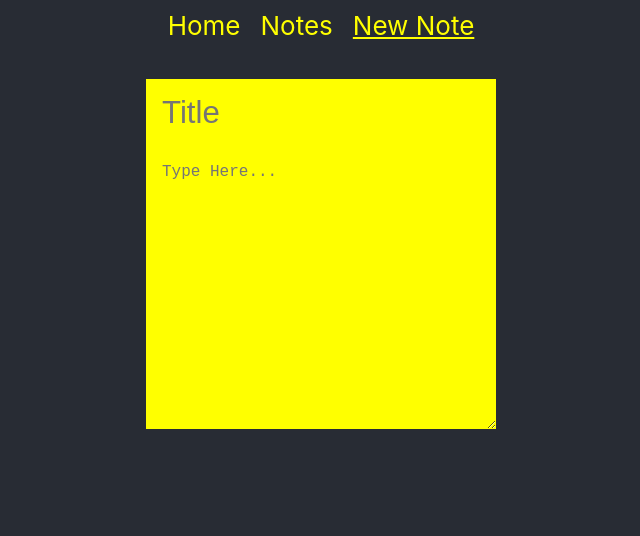
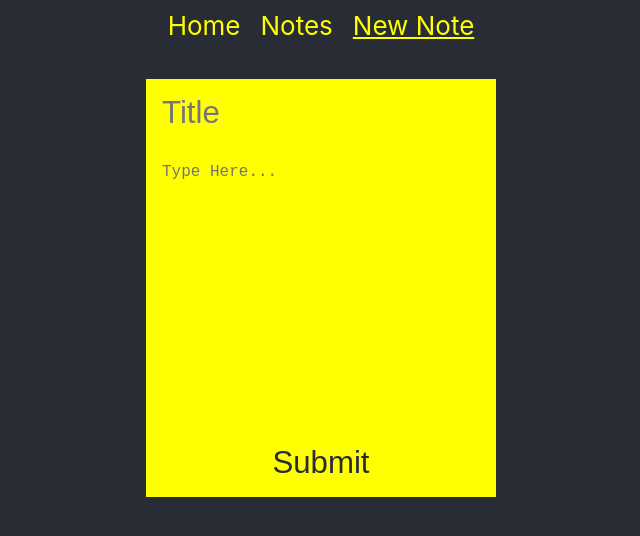
Before and after one commit to bklarer/note-taker-app, a React (Create React App) app: page /new in a window 1280 px wide. Shown: the top 536 px of the page, without its empty margins (319-959 px from the left). Built offline with nearby package versions, Linux system fonts and the light colour scheme; data requests are answered from the project's data file.

Commit message:
Adjust Styleing

```diff
--- a/src/App.css
+++ b/src/App.css
@@ -52,4 +52,14 @@ button {
   padding: 1rem;
   font-size: large;
   height: 250px;
+  resize: none;
 }
+
+.submit {
+  background: rgb(255, 255, 0);
+  border:none;
+  padding: 1rem;
+  font-size: larger;
+  color: #282c34;
+  border-top: #282c34;
+}
--- a/src/components/NoteForm.js
+++ b/src/components/NoteForm.js
@@ -10,6 +10,7 @@ function NoteForm() {
             <form className="form">
                 <input className="title" type="text" id="title" name="title" placeholder="Title"/>
                 <textarea className="note" type="text" id="note" name="note" placeholder="Type Here..."/>
+                <button className="submit" type="submit">Submit</button>
             </form>
         </div>
     )
```
